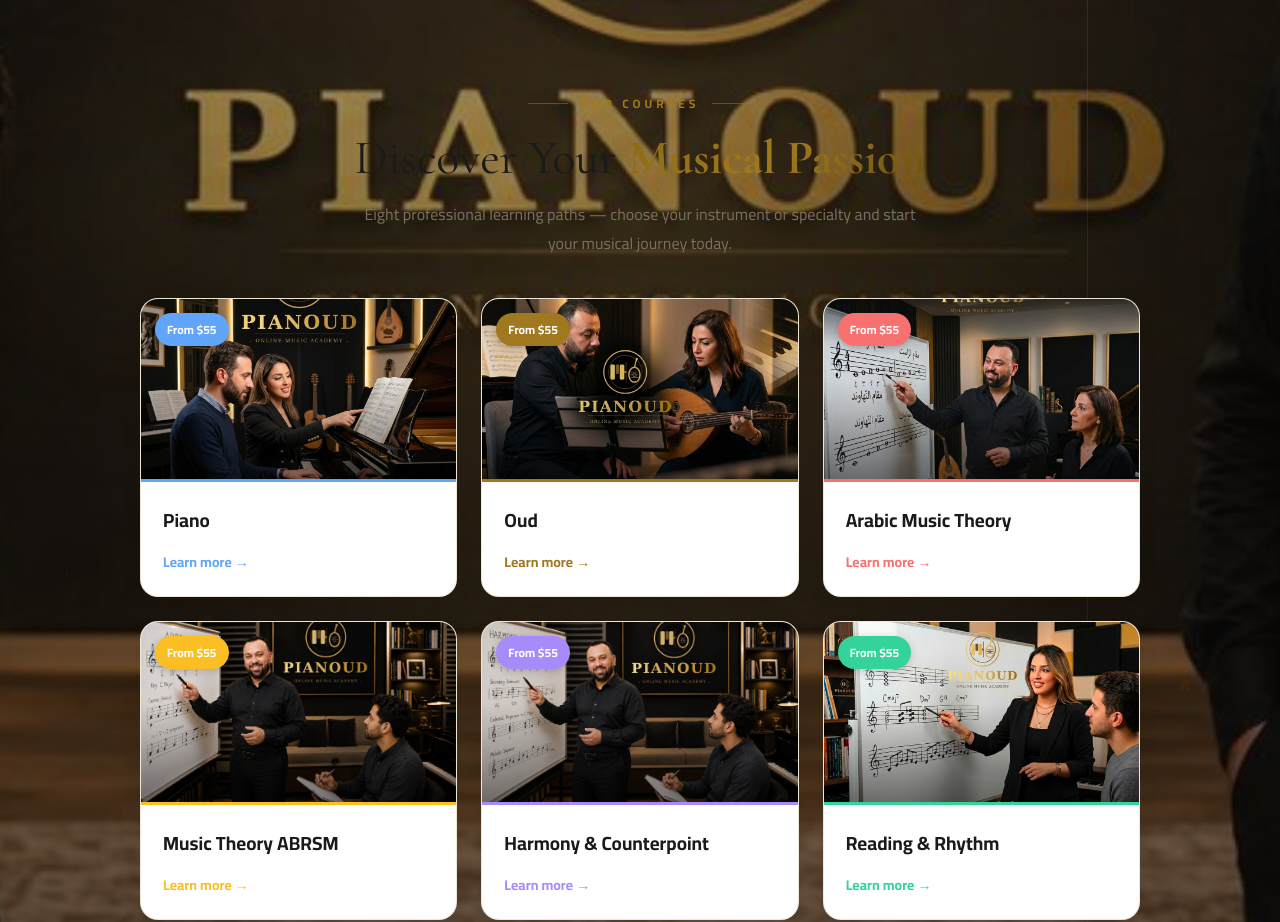
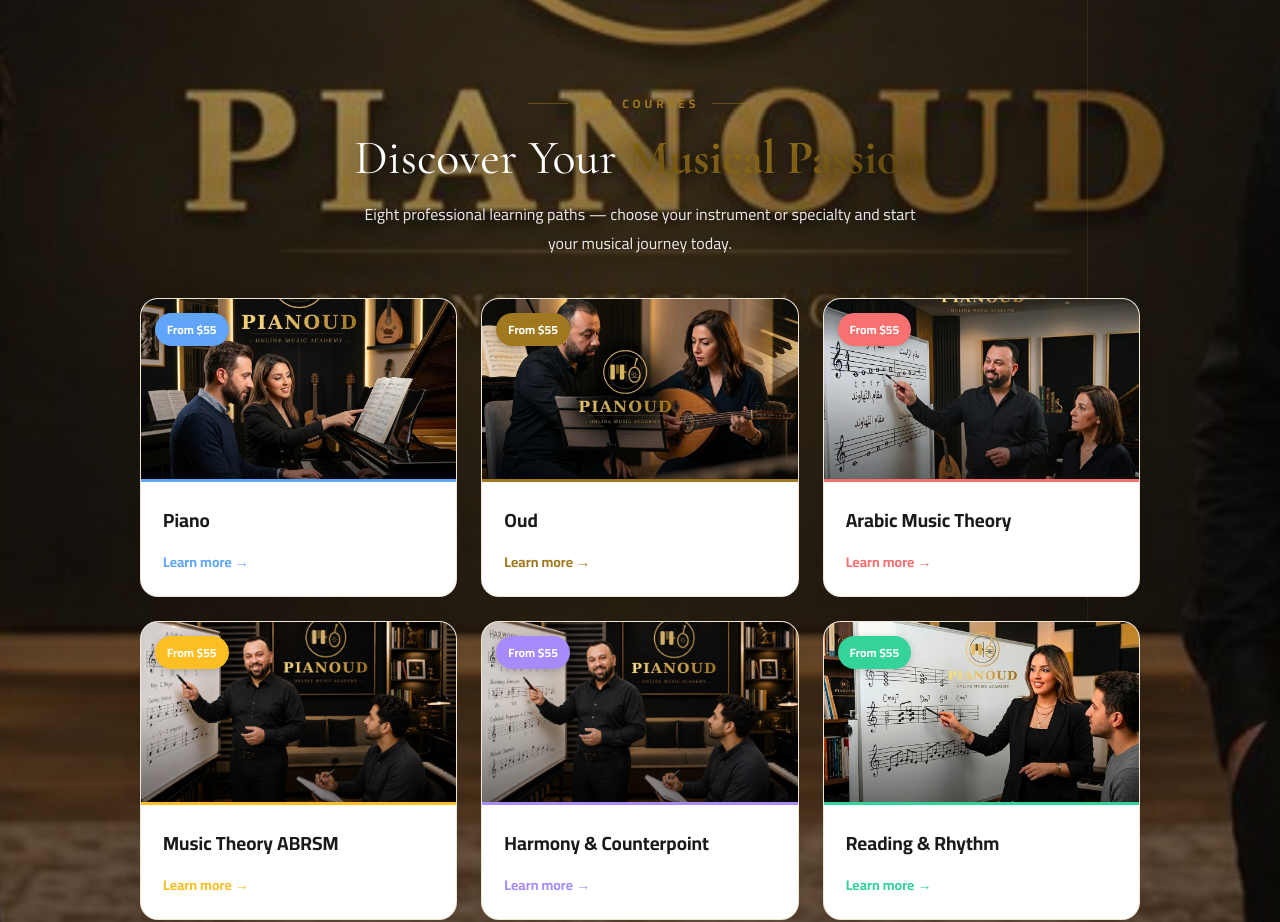
Before and after one commit to abirdakhlaoui/pianoud, a Next.js app: page / in a window 1280 px wide. Shown: the part 900-1822 px from the top of the page. Built offline with nearby package versions, Linux system fonts and the light colour scheme; no server answers; the database is empty.

Commit message:
Make courses section title white on dark hero

```diff
--- a/src/components/home/HeroSection.tsx
+++ b/src/components/home/HeroSection.tsx
@@ -263,12 +263,12 @@ export default function HeroSection() {
             </span>
             <div style={{ width: 40, height: 1, background: "var(--gold)", opacity: 0.5 }} />
           </div>
-          <h2 className="font-display" style={{ fontSize: "clamp(30px,4.5vw,48px)", fontWeight: 400, color: "var(--cream)", lineHeight: 1.15, marginBottom: 14 }}>
+          <h2 className="font-display" style={{ fontSize: "clamp(30px,4.5vw,48px)", fontWeight: 400, color: "#FFFFFF", textShadow: "0 2px 20px rgba(0,0,0,0.7)", lineHeight: 1.15, marginBottom: 14 }}>
             {isAr
               ? <>اكتشف <span className="gradient-text" style={{ fontWeight: 800 }}>شغفك الموسيقي</span></>
               : <>Discover Your <span className="gradient-text" style={{ fontWeight: 800 }}>Musical Passion</span></>}
           </h2>
-          <p style={{ fontSize: 16, color: "var(--text-muted)", maxWidth: 560, margin: "0 auto", lineHeight: 1.8 }}>
+          <p style={{ fontSize: 16, color: "rgba(255,255,255,0.9)", textShadow: "0 1px 12px rgba(0,0,0,0.6)", maxWidth: 560, margin: "0 auto", lineHeight: 1.8 }}>
             {isAr
               ? "ثمانية مسارات تعليمية احترافية — اختر آلتك أو تخصصك وابدأ رحلتك الموسيقية اليوم."
               : "Eight professional learning paths — choose your instrument or specialty and start your musical journey today."}
```
